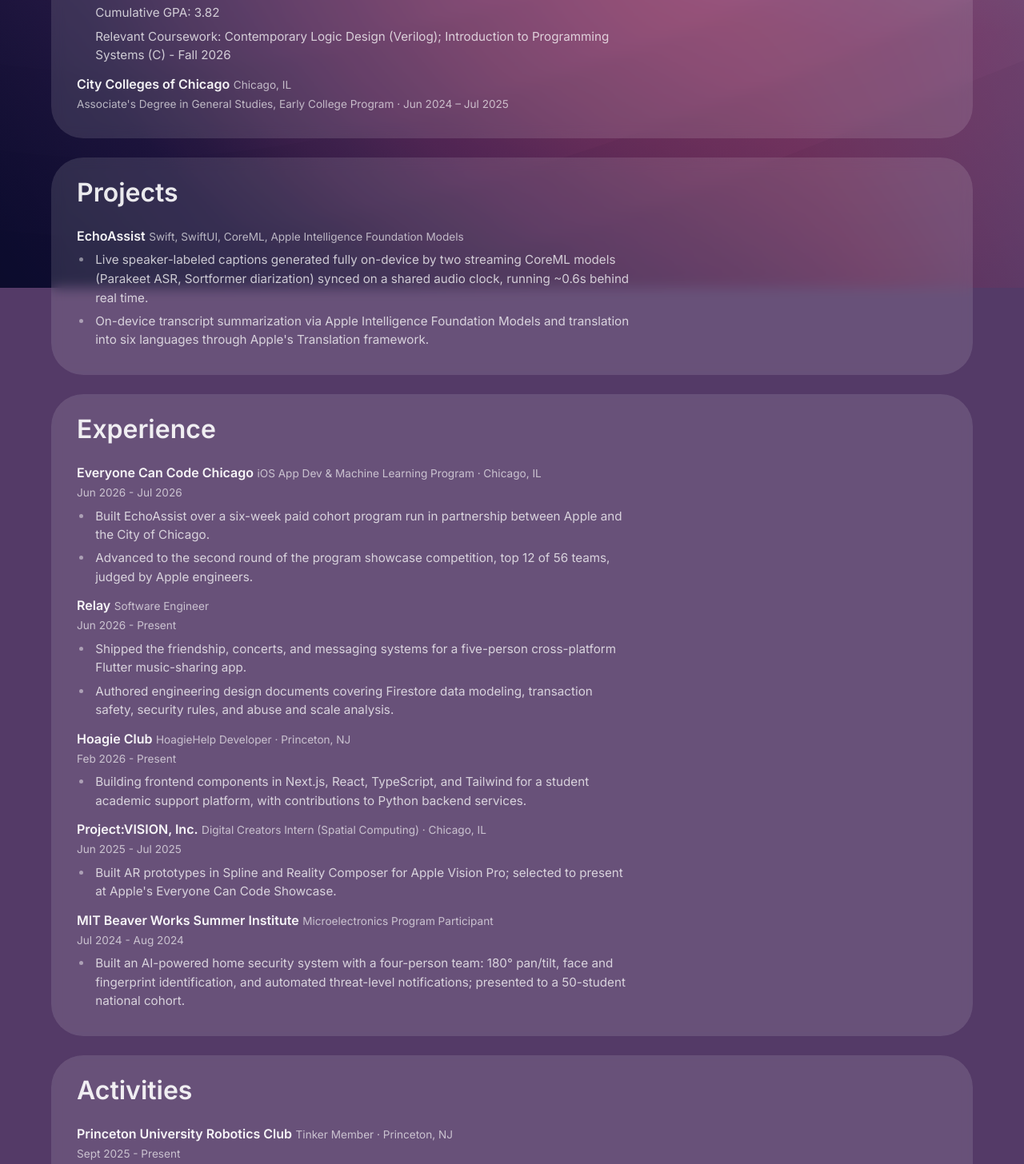
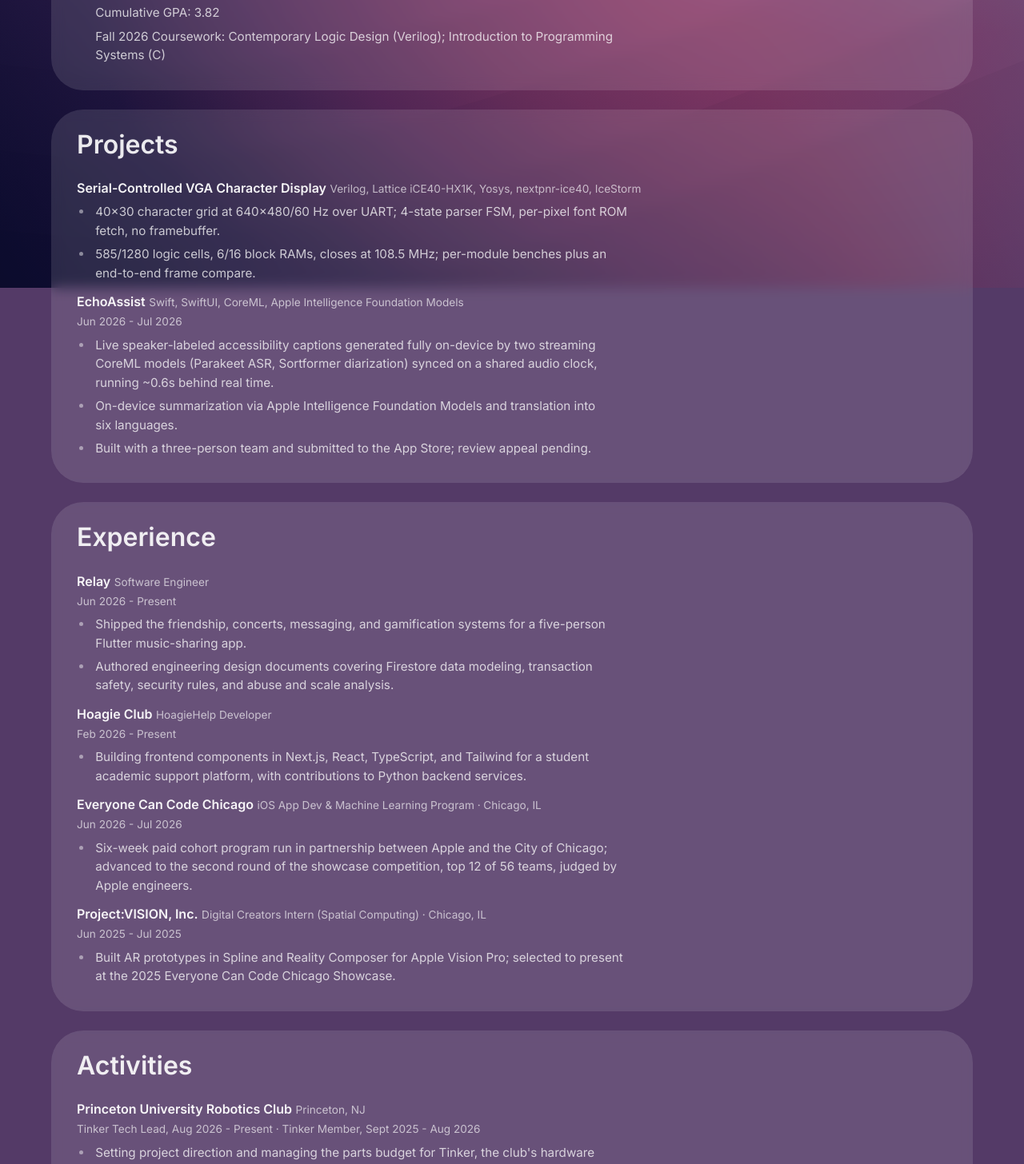
Before and after one commit to wen-ethan/wen-ethan.github.io, a React (Vite) app: page /resume in a window 1280 px wide. Shown: the part 440-1896 px from the top of the page at 80% size. Built offline with nearby package versions, Linux system fonts and the light colour scheme.

Commit message:
Updated Resume to reflect current status

```diff
--- a/src/pages/Resume.jsx
+++ b/src/pages/Resume.jsx
@@ -36,12 +36,8 @@
                   <span className="resume-meta">B.S.E. in Electrical & Computer Engineering · Expected May 2029</span>
                   <ul className="resume-list-plain">
                     <li>Cumulative GPA: 3.82</li>
-                    <li>Relevant Coursework: Contemporary Logic Design (Verilog); Introduction to Programming Systems (C) - Fall 2026</li>
+                    <li>Fall 2026 Coursework: Contemporary Logic Design (Verilog); Introduction to Programming Systems (C)</li>
                   </ul>
-                </div>
-                <div className="resume-entry">
-                  <strong>City Colleges of Chicago</strong> <span className="resume-meta">Chicago, IL</span><br />
-                  <span className="resume-meta">Associate's Degree in General Studies, Early College Program · Jun 2024 – Jul 2025</span>
                 </div>
               </div>
             </div>
@@ -52,10 +48,20 @@
                 <h3 className="project-title">Projects</h3>
 
                 <div className="resume-entry">
-                  <strong>EchoAssist</strong> <span className="resume-meta">Swift, SwiftUI, CoreML, Apple Intelligence Foundation Models</span>
+                  <strong>Serial-Controlled VGA Character Display</strong> <span className="resume-meta">Verilog, Lattice iCE40-HX1K, Yosys, nextpnr-ice40, IceStorm</span>
                   <ul>
-                    <li>Live speaker-labeled captions generated fully on-device by two streaming CoreML models (Parakeet ASR, Sortformer diarization) synced on a shared audio clock, running ~0.6s behind real time.</li>
-                    <li>On-device transcript summarization via Apple Intelligence Foundation Models and translation into six languages through Apple's Translation framework.</li>
+                    <li>40x30 character grid at 640x480/60 Hz over UART; 4-state parser FSM, per-pixel font ROM fetch, no framebuffer.</li>
+                    <li>585/1280 logic cells, 6/16 block RAMs, closes at 108.5 MHz; per-module benches plus an end-to-end frame compare.</li>
+                  </ul>
+                </div>
+
+                <div className="resume-entry">
+                  <strong>EchoAssist</strong> <span className="resume-meta">Swift, SwiftUI, CoreML, Apple Intelligence Foundation Models</span><br />
+                  <span className="resume-meta">Jun 2026 - Jul 2026</span>
+                  <ul>
+                    <li>Live speaker-labeled accessibility captions generated fully on-device by two streaming CoreML models (Parakeet ASR, Sortformer diarization) synced on a shared audio clock, running ~0.6s behind real time.</li>
+                    <li>On-device summarization via Apple Intelligence Foundation Models and translation into six languages.</li>
+                    <li>Built with a three-person team and submitted to the App Store; review appeal pending.</li>
                   </ul>
                 </div>
               </div>
@@ -66,25 +72,16 @@
               <div className="project-content">
                 <h3 className="project-title">Experience</h3>
                 <div className="resume-entry">
-                  <strong>Everyone Can Code Chicago</strong> <span className="resume-meta">iOS App Dev & Machine Learning Program · Chicago, IL</span><br />
-                  <span className="resume-meta">Jun 2026 - Jul 2026</span>
-                  <ul>
-                    <li>Built EchoAssist over a six-week paid cohort program run in partnership between Apple and the City of Chicago.</li>
-                    <li>Advanced to the second round of the program showcase competition, top 12 of 56 teams, judged by Apple engineers.</li>
-                  </ul>
-                </div>
-
-                <div className="resume-entry">
                   <strong>Relay</strong> <span className="resume-meta">Software Engineer</span><br />
                   <span className="resume-meta">Jun 2026 - Present</span>
                   <ul>
-                    <li>Shipped the friendship, concerts, and messaging systems for a five-person cross-platform Flutter music-sharing app.</li>
+                    <li>Shipped the friendship, concerts, messaging, and gamification systems for a five-person Flutter music-sharing app.</li>
                     <li>Authored engineering design documents covering Firestore data modeling, transaction safety, security rules, and abuse and scale analysis.</li>
                   </ul>
                 </div>
 
                 <div className="resume-entry">
-                  <strong>Hoagie Club</strong> <span className="resume-meta">HoagieHelp Developer · Princeton, NJ</span><br />
+                  <strong>Hoagie Club</strong> <span className="resume-meta">HoagieHelp Developer</span><br />
                   <span className="resume-meta">Feb 2026 - Present</span>
                   <ul>
                     <li>Building frontend components in Next.js, React, TypeScript, and Tailwind for a student academic support platform, with contributions to Python backend services.</li>
@@ -92,18 +89,18 @@
                 </div>
 
                 <div className="resume-entry">
-                  <strong>Project:VISION, Inc.</strong> <span className="resume-meta">Digital Creators Intern (Spatial Computing) · Chicago, IL</span><br />
-                  <span className="resume-meta">Jun 2025 - Jul 2025</span>
+                  <strong>Everyone Can Code Chicago</strong> <span className="resume-meta">iOS App Dev & Machine Learning Program · Chicago, IL</span><br />
+                  <span className="resume-meta">Jun 2026 - Jul 2026</span>
                   <ul>
-                    <li>Built AR prototypes in Spline and Reality Composer for Apple Vision Pro; selected to present at Apple's Everyone Can Code Showcase.</li>
+                    <li>Six-week paid cohort program run in partnership between Apple and the City of Chicago; advanced to the second round of the showcase competition, top 12 of 56 teams, judged by Apple engineers.</li>
                   </ul>
                 </div>
 
                 <div className="resume-entry">
-                  <strong>MIT Beaver Works Summer Institute</strong> <span className="resume-meta">Microelectronics Program Participant</span><br />
-                  <span className="resume-meta">Jul 2024 - Aug 2024</span>
+                  <strong>Project:VISION, Inc.</strong> <span className="resume-meta">Digital Creators Intern (Spatial Computing) · Chicago, IL</span><br />
+                  <span className="resume-meta">Jun 2025 - Jul 2025</span>
                   <ul>
-                    <li>Built an AI-powered home security system with a four-person team: 180° pan/tilt, face and fingerprint identification, and automated threat-level notifications; presented to a 50-student national cohort.</li>
+                    <li>Built AR prototypes in Spline and Reality Composer for Apple Vision Pro; selected to present at the 2025 Everyone Can Code Chicago Showcase.</li>
                   </ul>
                 </div>
               </div>
@@ -115,9 +112,9 @@
                 <h3 className="project-title">Activities</h3>
 
                 <div className="resume-entry">
-                  <strong>Princeton University Robotics Club</strong> <span className="resume-meta">Tinker Member · Princeton, NJ</span><br />
-                  <span className="resume-meta">Sept 2025 - Present</span>
-                  <ul><li>Hands-on firmware, hardware bring-up, and debugging projects, including vintage iPod refurbishment.</li></ul>
+                  <strong>Princeton University Robotics Club</strong> <span className="resume-meta">Princeton, NJ</span><br />
+                  <span className="resume-meta">Tinker Tech Lead, Aug 2026 - Present · Tinker Member, Sept 2025 - Aug 2026</span>
+                  <ul><li>Setting project direction and managing the parts budget for Tinker, the club's hardware subteam; firmware, bring-up, and debugging work including vintage iPod refurbishment.</li></ul>
                 </div>
               </div>
             </div>
@@ -145,7 +142,7 @@
                 <h3 className="project-title">Skills</h3>
                 <strong>Hardware & Digital Design</strong>
                 <div className="resume-skills mb-3">
-                  {['Verilog', 'Digital Logic Design', 'Arduino / ESP32', 'Circuit Fundamentals'].map(s => (
+                  {['Verilog', 'RTL design', 'Yosys / nextpnr / IceStorm', 'Icarus Verilog / GTKWave', 'Lattice iCE40', 'Arduino / ESP32'].map(s => (
                     <span key={s}>{s}</span>
                   ))}
                 </div>
```
Also changed, not shown: 1 other file (tests, documents, lock files or other folders).
